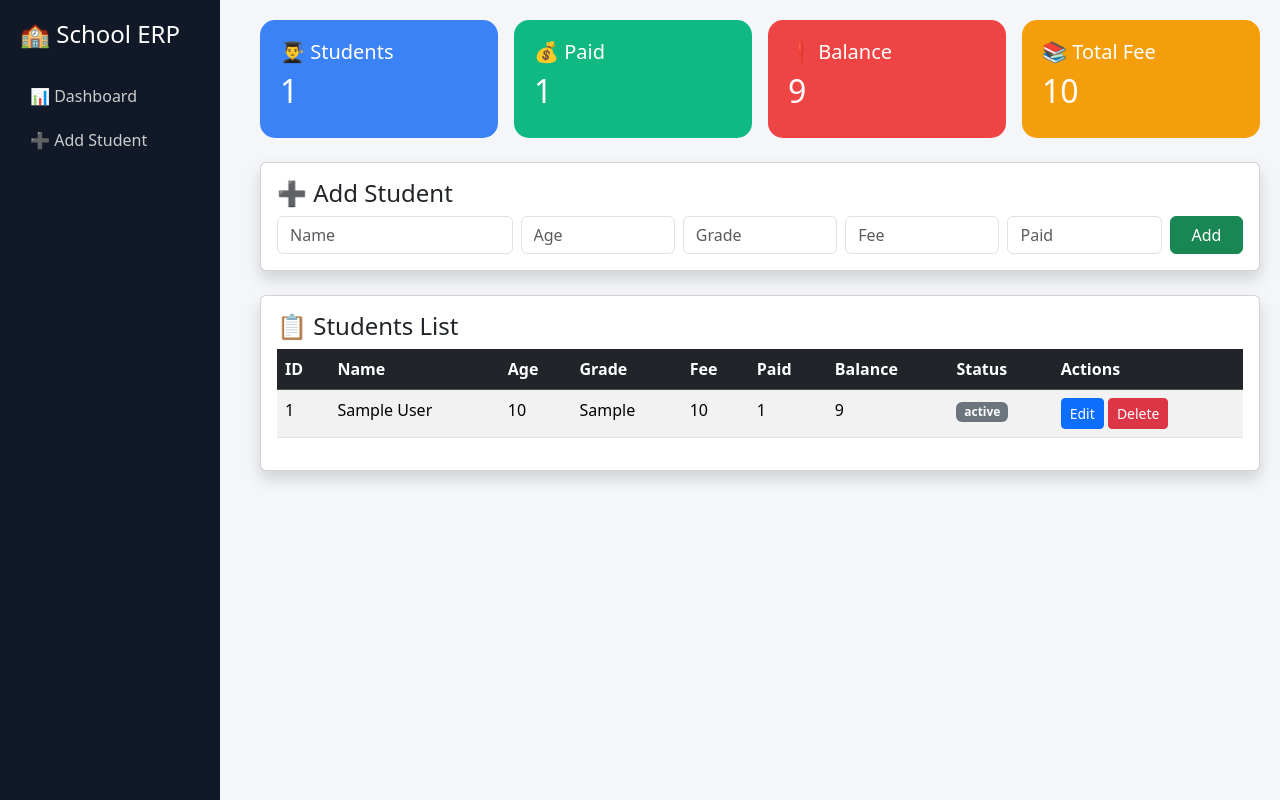
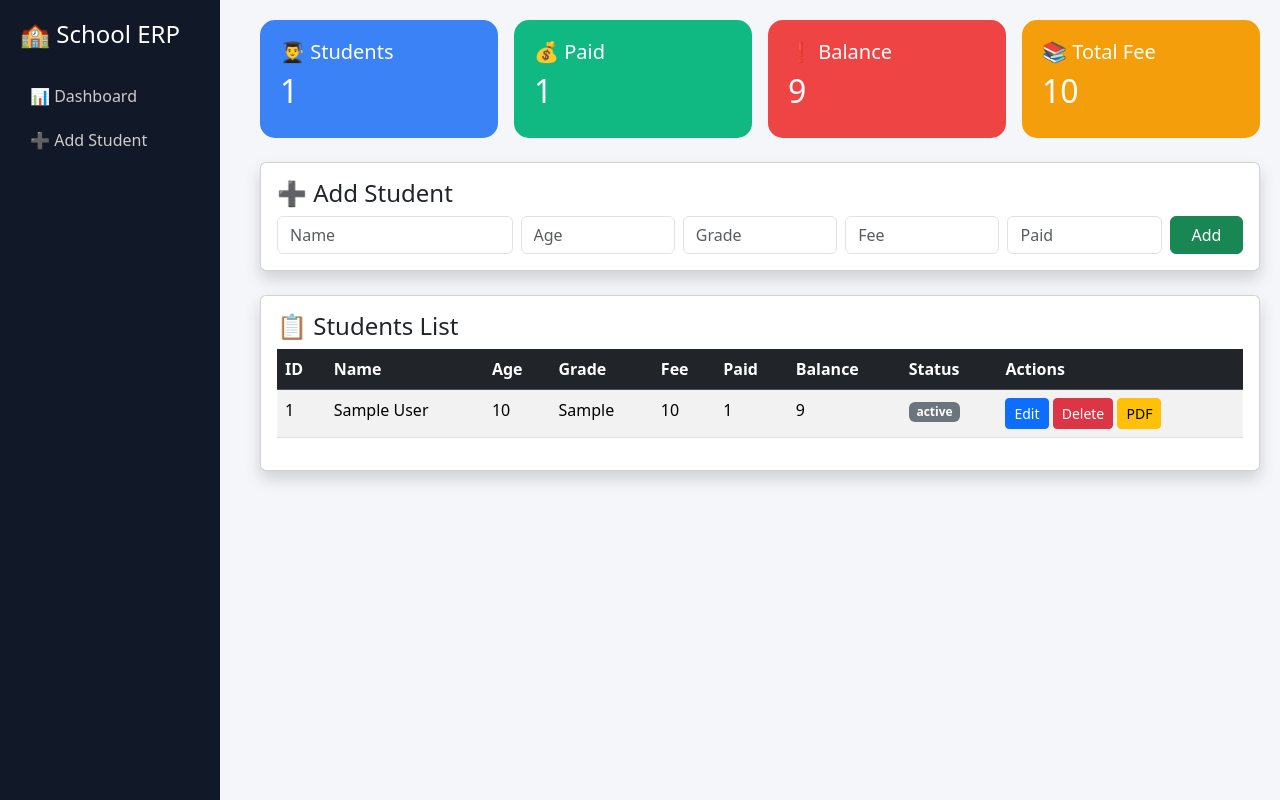
Before and after one commit to we32693269/school-saas, a Flask app: page /dashboard in a window 1280 px wide. Run offline with Flask 3, Linux system fonts and the light colour scheme; tables that the repository leaves empty hold one stand-in row (values such as "Sample post").

Commit message:
Update dashboard.html

```diff
--- a/templates/dashboard.html
+++ b/templates/dashboard.html
@@ -186,8 +186,9 @@
                 <td>
                     <a href="/edit_student/{{ s[0] }}" class="btn btn-primary btn-sm">Edit</a>
                     <a href="/delete_student/{{ s[0] }}" class="btn btn-danger btn-sm">Delete</a>
+
+                    <a href="/receipt/{{ s[0] }}" class="btn btn-warning btn-sm">PDF</a>
                 </td>
-
             </tr>
             {% endfor %}
 
```
